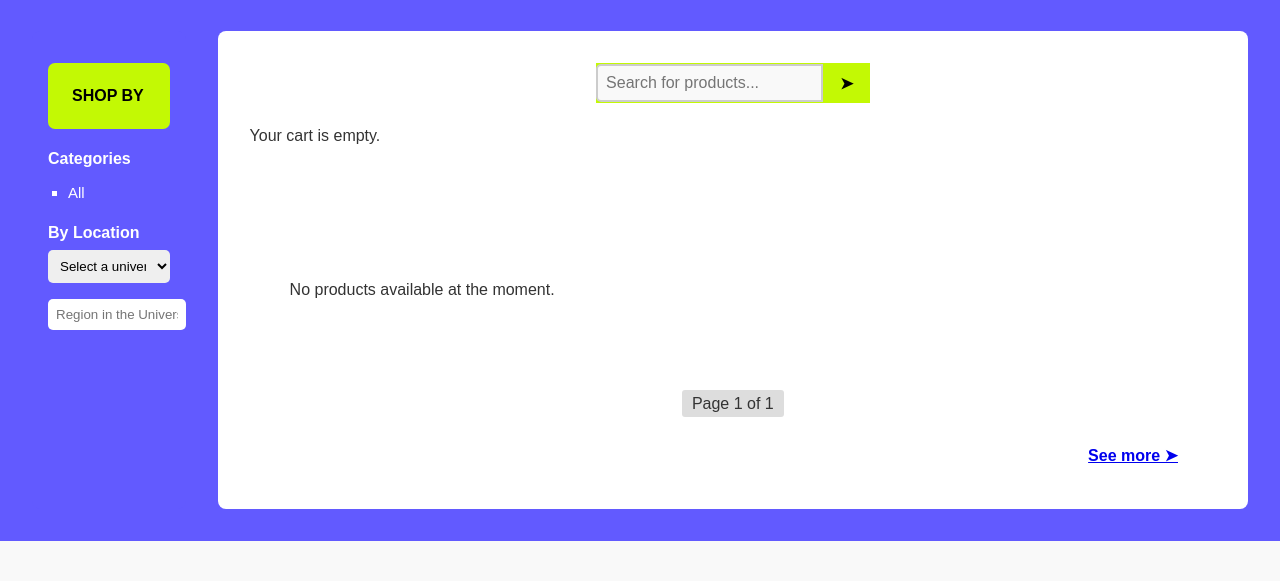
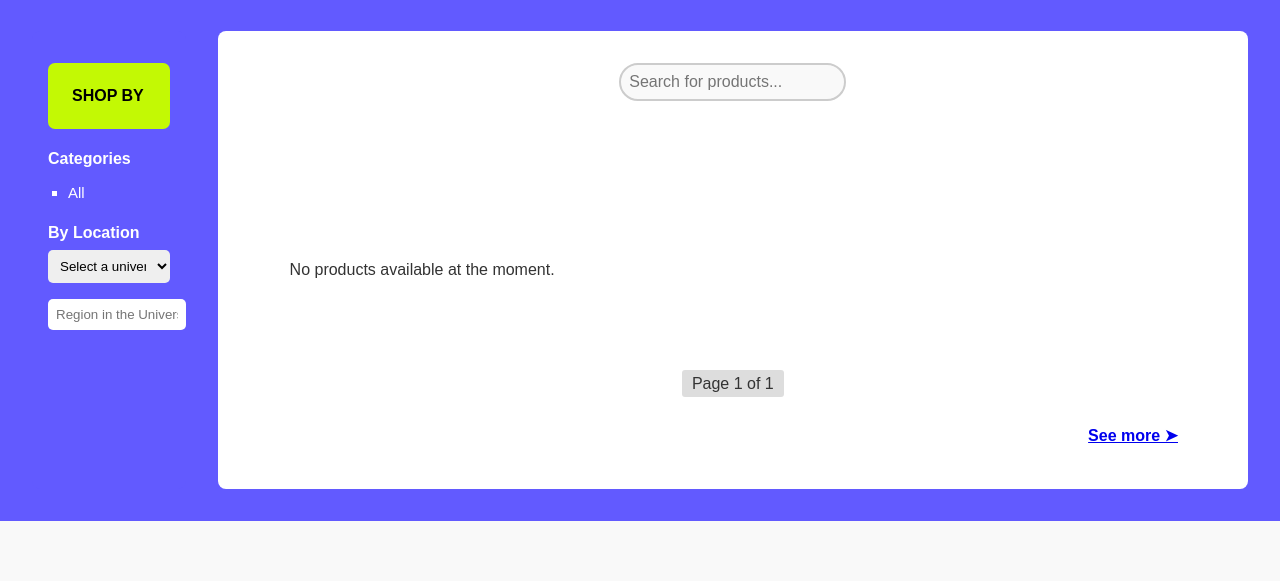
Before and after one commit to codeAKstan/Swivly, a Django app: page / in a window 1280 px wide. Shown: the part 978-1559 px from the top of the page. Run offline with Django 5.2, Linux system fonts and the light colour scheme; data that the repository does not hold is empty; parts of the project's set-up code (start-up, migrations or seed data) failed here and were passed over.

Commit message:
Made change in the background color

```diff
--- a/registration/static/css/styles.css
+++ b/registration/static/css/styles.css
@@ -341,7 +341,7 @@ body {
 }
 
 .product-card {
-    background-color: #fff;
+    background-color: #625aff;
     border-radius: 8px;
     box-shadow: 0 2px 4px rgba(97, 117, 202, 0.1);
     text-align: center;
@@ -355,6 +355,7 @@ body {
     background-color: #fff;
     /* background-repeat: no-repeat; */
     border-radius: 19px;
+    height: 25vh;
 }
 
 .product-card .curve {
@@ -408,11 +409,11 @@ body {
 }
 
 .product-card .content {
-    color: #625aff;
+    color: #fff;
 }
 
 .product-card .content .price {
-    color: #000;
+    color: #fff;
 }
 
 .product-card .content .badge2 {
@@ -455,7 +456,7 @@ body {
     padding: 0.5rem;
     font-size: 1rem;
     border: 2px solid #ccc;
-    border-radius: 5px 0 0 5px;
+    border-radius: 30px;
     outline: none;
 }
 
--- a/registration/templates/registration/index.html
+++ b/registration/templates/registration/index.html
@@ -47,9 +47,9 @@
         </aside>
         <div class="products-section">
             <div class="search-bar">
-                <form action="" method="get" class="shop-search-btn">
+                <form action="" method="get" class="">
                     <input type="text" name="search" placeholder="Search for products...">
-                    <button>➤</button>
+                    <!-- <button class="shop-search-btn">➤</button> -->
                 </form>
             </div>
             <div class="btn cart">
@@ -60,7 +60,6 @@
                     {{ total_items }} item{{ total_items|pluralize }}, ${{ cart.get_total_price }}
                 </a>
                 {% else %}
-                Your cart is empty.
                 {% endif %}
                 {% endwith %}
             </div>
```
